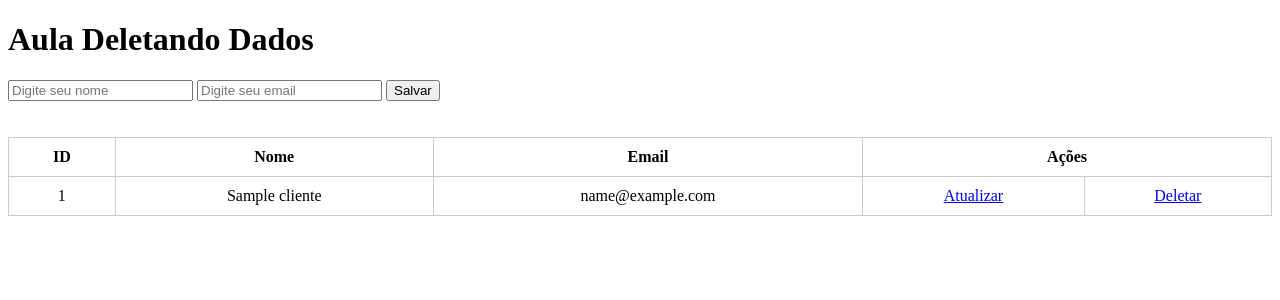
After one commit to JohnPetros/php, a PHP site: page /novo-projeto/aula33-delete.php in a window 1280 px wide. The commit adds this page. Shown: the top 300 px of the page. Run offline with PHP 8.4, Linux system fonts and the light colour scheme; tables that the repository leaves empty or names only in its code hold one stand-in row (values such as "Sample post").

Commit message:
CRUD em PHP com MySQL

```diff
--- a/php-basico/aula13-loops.php
+++ b/php-basico/aula13-loops.php
@@ -44,5 +44,5 @@ for ($num3 = 0; $num3 <= 10; $num3++){
 $colors = ["azul", "amarelo", "verde", "vermelho"];
 
 foreach ($colors as $color){
-    echo "A coe é $color <br>";
+    echo "A cor é $color <br>";
 }
--- /dev/null
+++ b/php-basico/aula33-delete.php
@@ -0,0 +1,274 @@
+<?php
+require('database/conexao.php');
+
+// COMANDO PARA DELETAR
+// $sql = $pdo->prepare("DELETE FROM clientes WHERE id = ?");
+// $sql->execute(array(4));
+?>
+
+<!DOCTYPE html>
+<html lang="pt-br">
+
+<head>
+    <meta charset="UTF-8">
+    <meta http-equiv="X-UA-Compatible" content="IE=edge">
+    <meta name="viewport" content="width=device-width, initial-scale=1.0">
+    <title>Deletando Dados</title>
+    <style>
+        table {
+            border-collapse: collapse;
+            width: 100%;
+        }
+
+        th,
+        td {
+            padding: 10px;
+            text-align: center;
+            border: 1px solid #ccc;
+        }
+
+        .sucesso {
+            color: #0c0;
+        }
+
+        .erro {
+            color: #c00;
+        }
+
+        .oculto {
+            display: none;
+        }
+    </style>
+</head>
+
+<body>
+    <h1>Aula Deletando Dados</h1>
+    <form id="form-salva" method="post">
+        <input type="text" name="nome" placeholder="Digite seu nome" require>
+        <input type="email" name="email" placeholder="Digite seu email" require>
+        <button type="submit" name="salvar">Salvar</button>
+    </form>
+    <br>
+
+    <form id="form-atualiza" class="oculto" id="form-atualiza" method="post">
+        <input type="number" hidden id="id_editado" name="id_editado" placeholder="ID" require>
+        <input type="text" id="nome_editado" name="nome_editado" placeholder="Editar nome" require>
+        <input type="email" id="email_editado" name="email_editado" placeholder="Editar email" require>
+        <button type="submit" value="atualizar" name="atualizar">Atualizar</button>
+        <button type="submit" name="cancelar" id="cancelar">Cancelar</button>
+    </form>
+
+    <form id="form-deleta" class="oculto" id="form-deleta" method="post">
+        <input type="number" hidden id="id_deleta" name="id_deleta" placeholder="ID" require>
+        <input type="text" hidden id="nome_deleta" name="nome_deleta" require>
+        <input type="email" hidden id="email_deleta" name="email_deleta" require>
+        <strong>Tem certeza que quer deletar o cliente <span id="cliente"></span>?</strong>
+        <button type="submit" value="atualizar" name="deletar">Confirmar</button>
+        <button type="submit" name="cancelar" id="cancelar_delete">Cancelar</button>
+    </form>
+</body>
+
+</html>
+
+<?php
+
+// PROCESSO DE DELEÇÃO
+if (
+    isset($_POST['deletar']) &&
+    isset($_POST['id_deleta']) &&
+    isset($_POST['nome_deleta']) &&
+    isset($_POST['email_deleta'])
+) {
+    $id = limparPost($_POST['id_deleta']);
+    $nome = limparPost($_POST['nome_deleta']);
+    $email = limparPost($_POST['email_deleta']);
+
+    // COMANDO PARA DELETAR
+    $sql = $pdo->prepare("DELETE FROM clientes WHERE id = ? AND nome = ? AND email = ?");
+    $sql->execute(array($id, $nome, $email));
+
+    echo "<br>Cliente $nome deletado com sucesso!<br>";
+
+}
+
+// PROCESSO DE ATUALIZAÇÃO
+if (
+    isset($_POST['atualizar']) &&
+    isset($_POST['id_editado']) &&
+    isset($_POST['nome_editado']) &&
+    isset($_POST['email_editado'])
+) {
+    $id = limparPost($_POST['id_editado']);
+    $nome = limparPost($_POST['nome_editado']);
+    $email = limparPost($_POST['email_editado']);
+
+    // VALIDAÇÕES DE CAMPO VAZIO
+    if ($nome == "" || $nome == null) {
+        echo "Nome não pode ser vazio";
+        exit();
+    }
+    if ($email == "" || $email == null) {
+        echo "Nome não pode ser vazio";
+        exit();
+    }
+    // VALIDAÇÕES DE NOME E EMAIL
+
+    // VERIFICAR SE NOME ESTÁ CORRETO
+    if (!preg_match("/^[a-zA-Z-']*$/", $nome)) {
+        echo "Somente permitido letras e espaços em branco para o nome";
+        exit();
+    }
+
+    // VERIFICAR SE É UM EMAIL VÁLIDO
+    if (!filter_var($email, FILTER_VALIDATE_EMAIL)) {
+        echo "Formato de email inválido!";
+        exit();
+    }
+
+    $sql = $pdo->prepare("UPDATE clientes SET nome = ?, email = ? WHERE id = ?");
+    $sql->execute(array($nome, $email, $id));
+
+    echo "<p>Atualizado " . $sql->rowCount() . " registros!</p>";
+}
+
+
+if (isset($_POST['nome']) && isset($_POST['email'])) {
+    $nome = limparPost($_POST['nome']);
+    $email = limparPost($_POST['email']);
+    $data = date('d-m-y');
+
+    // VALIDAÇÕES DE CAMPO VAZIO
+    if ($nome == "" || $nome == null) {
+        echo "Nome não pode ser vazio";
+        exit();
+    }
+    if ($email == "" || $email == null) {
+        echo "Nome não pode ser vazio";
+        exit();
+    }
+    // VALIDAÇÕES DE NOME E EMAIL
+
+    // VERIFICAR SE NOME ESTÁ CORRETO
+    if (!preg_match("/^[a-zA-Z-']*$/", $nome)) {
+        echo "Somente permitido letras e espaços em branco para o nome";
+        exit();
+    }
+
+    // VERIFICAR SE É UM EMAIL VÁLIDO
+    if (!filter_var($email, FILTER_VALIDATE_EMAIL)) {
+        echo "Formato de email inválido!";
+        exit();
+    }
+
+    $sql = $pdo->prepare("INSERT INTO clientes VALUES (null, ?, ?, ?)");
+    $sql->execute(array($nome, $email, $data));
+
+    echo "<p class='sucesso'>Cliente inserido com sucesso!</p>";
+}
+
+// SELECIONAR DADOS DA TABELA
+$sql = $pdo->prepare("SELECT * FROM clientes");
+$sql->execute();
+$dados = $sql->fetchAll();
+
+// EXEMPLOS COM FILTRAGEM
+// $sql = $pdo->prepare("SELECT * FROM clientes WHERE email = ?");
+// $email = 'john@teste.com';
+// $sql->execute(array($email));
+// $dados = $sql->fetchAll();
+
+// echo "<pre>";
+// print_r($dados);
+// echo "</pre>";
+
+if (count($dados) > 0) {
+    echo "<br>
+        <table>
+            <tr>
+                <th>ID</th>
+                <th>Nome</th>
+                <th>Email</th>
+                <th colspan='2'>Ações</th>
+            </tr>
+            ";
+    foreach ($dados as $dado) {
+        echo "
+            <tr>
+                <td>" . $dado['id'] . "</td>
+                <td>" . $dado['nome'] . "</td>
+                <td>" . $dado['email'] . "</td>
+                <td><a href='#' class='btn-atualizar'
+                data-id='" . $dado['id'] . "'
+                data-nome='" . $dado['nome'] . "'
+                data-email='" . $dado['email'] . "'
+                >Atualizar
+                </a></td>
+                <td><a href='#' class='btn-deletar'
+                data-id='" . $dado['id'] . "'
+                data-nome='" . $dado['nome'] . "'
+                data-email='" . $dado['email'] . "'
+                >Deletar
+                </a></td>
+            </tr>
+            ";
+    }
+    echo "</table>";
+} else {
+    echo "<p class='erro'>Nenhum cliente encontrado</p>";
+}
+?>
+</table>
+
+<script>
+    const linksAtualiza = document.querySelectorAll('.btn-atualizar')
+    linksAtualiza.forEach(link => link.addEventListener("click", event => {
+        const id = event.target.dataset.id;
+        const nome = event.target.dataset.nome;
+        const email = event.target.dataset.email;
+
+        document.getElementById('form-salva').classList.add('oculto');
+        document.getElementById('form-atualiza').classList.remove('oculto');
+        document.getElementById('form-deleta').classList.add('oculto');
+
+        document.getElementById('id_editado').value = id;
+        document.getElementById('nome_editado').value = nome;
+        document.getElementById('email_editado').value = email;
+
+        // alert(`ID é: ${id} | nome é: ${nome} | email é: ${email}`)
+    }))
+
+    const linksDeleta = document.querySelectorAll('.btn-deletar')
+    linksDeleta.forEach(link => link.addEventListener("click", event => {
+        const id = event.target.dataset.id;
+        const nome = event.target.dataset.nome;
+        const email = event.target.dataset.email;
+
+        document.getElementById('id_deleta').value = id;
+        document.getElementById('nome_deleta').value = nome;
+        document.getElementById('email_deleta').value = email;
+        document.getElementById('cliente').textContent = nome;
+
+        document.getElementById('form-salva').classList.add('oculto');
+        document.getElementById('form-atualiza').classList.add('oculto');
+        document.getElementById('form-deleta').classList.remove('oculto');
+
+    }))
+
+    document.getElementById('cancelar')
+        .addEventListener('click', () => {
+            document.getElementById('form-salva').classList.remove('oculto');
+            document.getElementById('form-atualiza').classList.add('oculto');
+            document.getElementById('form-deleta').classList.add('oculto');
+        })
+
+    document.getElementById('cancelar_delete')
+        .addEventListener('click', () => {
+            document.getElementById('form-salva').classList.remove('oculto');
+            document.getElementById('form-atualiza').classList.add('oculto');
+            document.getElementById('form-deleta').classList.add('oculto');
+        })
+</script>
+
+</body>
+
+</html>
```
Also changed, not shown: php-basico/aula31-select.php (added, +120 -0 lines), php-basico/aula32-update.php (added, +217 -0 lines), php-basico/index.php (added, +73 -0 lines), php-basico/aula30-insert.php (renamed from php-basico/crud/index.php), php-basico/database/conexao.php (renamed from php-basico/crud/database/conexao.php).
